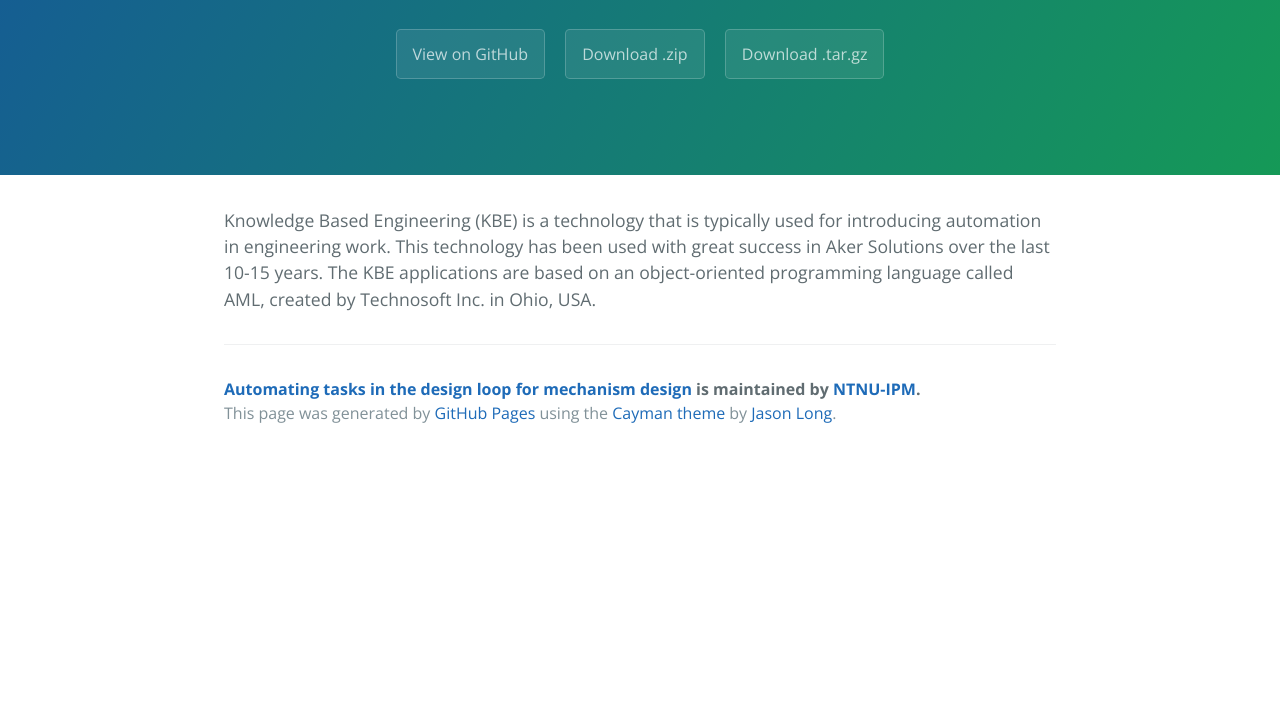
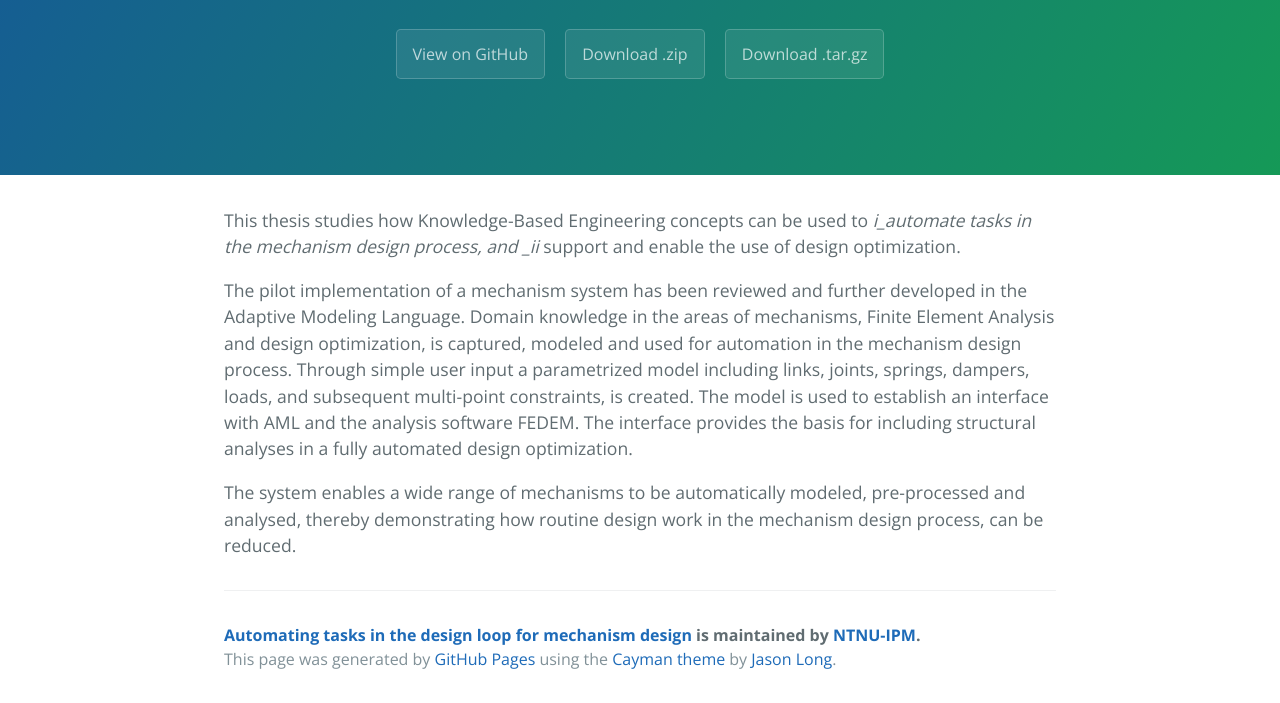
Before and after one commit to thorcc/KBE, a plain HTML site: page index.html in a window 1280 px wide. Shown: the part 286-989 px from the top of the page. Before the commit the page ends 800 px from the top, so only its background shows below. Drawn offline with nearby package versions, Linux system fonts and the light colour scheme.

Commit message:
Create gh-pages branch via GitHub

```diff
--- a/index.html
+++ b/index.html
@@ -19,7 +19,11 @@
     </section>
 
     <section class="main-content">
-      <p>Knowledge Based Engineering (KBE) is a technology that is typically used for introducing automation in engineering work. This technology has been used with great success in Aker Solutions over the last 10-15 years. The KBE applications are based on an object-oriented programming language called AML, created by Technosoft Inc. in Ohio, USA. </p>
+      <p>This thesis studies how Knowledge-Based Engineering concepts can be used to <em>i_automate tasks in the mechanism design process, and _ii</em> support and enable the use of design optimization. </p>
+
+<p>The pilot implementation of a mechanism system has been reviewed and further developed in the Adaptive Modeling Language. Domain knowledge in the areas of mechanisms, Finite Element Analysis and design optimization, is captured, modeled and used for automation in the mechanism design process. Through simple user input a parametrized model including links, joints, springs, dampers, loads, and subsequent multi-point constraints, is created. The model is used to establish an interface with AML and the analysis software FEDEM. The interface provides the basis for including structural analyses in a fully automated design optimization.</p>
+
+<p>The system enables a wide range of mechanisms to be automatically modeled, pre-processed and analysed, thereby demonstrating how routine design work in the mechanism design process, can be reduced. </p>
 
       <footer class="site-footer">
         <span class="site-footer-owner"><a href="https://github.com/NTNU-IPM/KBE">Automating tasks in the design loop for mechanism design</a> is maintained by <a href="https://github.com/NTNU-IPM">NTNU-IPM</a>.</span>
--- a/params.json
+++ b/params.json
@@ -1,6 +1,6 @@
 {
   "name": "Automating tasks in the design loop for mechanism design",
   "tagline": "Master Thesis for Eivind Kristoffersen and Anders Kristiansen",
-  "body": "Knowledge Based Engineering (KBE) is a technology that is typically used for introducing automation in engineering work. This technology has been used with great success in Aker Solutions over the last 10-15 years. The KBE applications are based on an object-oriented programming language called AML, created by Technosoft Inc. in Ohio, USA. \r\n",
+  "body": "This thesis studies how Knowledge-Based Engineering concepts can be used to _i_automate tasks in the mechanism design process, and _ii_ support and enable the use of design optimization. \r\n\r\nThe pilot implementation of a mechanism system has been reviewed and further developed in the Adaptive Modeling Language. Domain knowledge in the areas of mechanisms, Finite Element Analysis and design optimization, is captured, modeled and used for automation in the mechanism design process. Through simple user input a parametrized model including links, joints, springs, dampers, loads, and subsequent multi-point constraints, is created. The model is used to establish an interface with AML and the analysis software FEDEM. The interface provides the basis for including structural analyses in a fully automated design optimization.\r\n\r\nThe system enables a wide range of mechanisms to be automatically modeled, pre-processed and analysed, thereby demonstrating how routine design work in the mechanism design process, can be reduced. ",
   "note": "Don't delete this file! It's used internally to help with page regeneration."
 }
```
